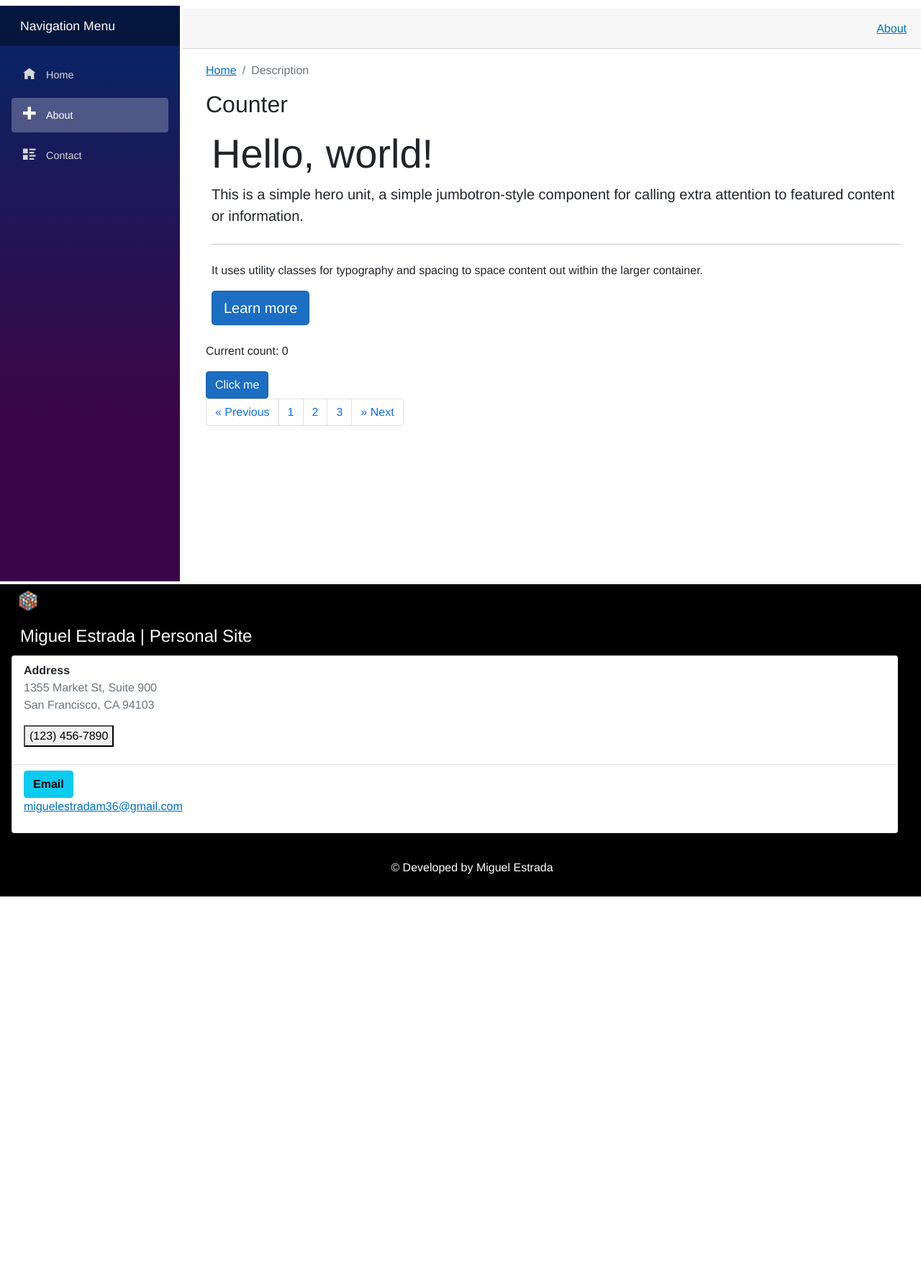
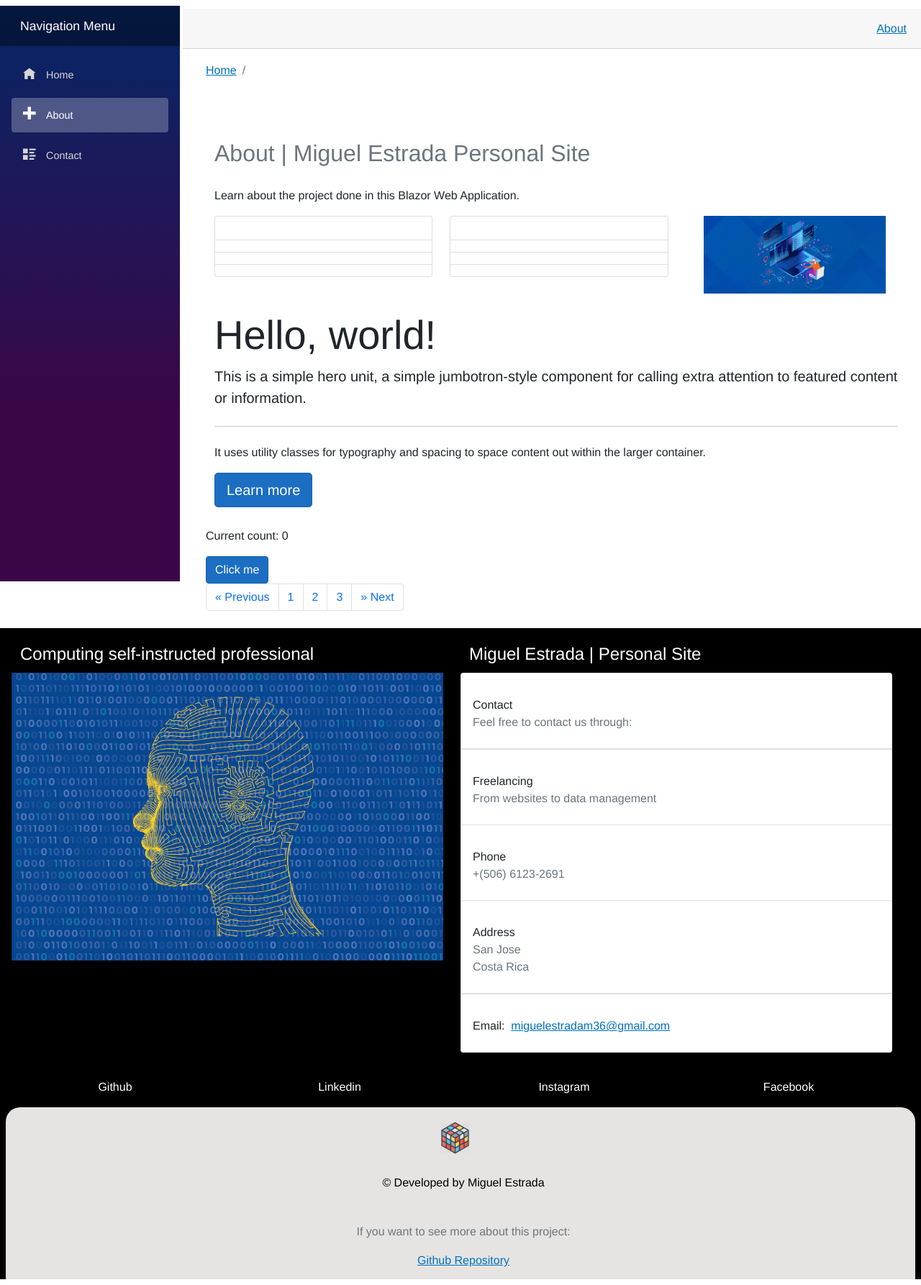
Before and after one commit to miguelestradam36/personal-site-razor, an ASP.NET Core app: page /about in a window 1280 px wide. Shown: the part 54-1840 px from the top of the page at 72% size. Before the commit the page ends 1304 px from the top, so only its background shows below. Run offline with ASP.NET Core 8, Linux system fonts and the light colour scheme; style sheets or scripts are compiled from the project's sources; some libraries are stand-ins or nearby versions.

Commit message:
Blazor project changes applied

```diff
--- a/Pages/About.razor
+++ b/Pages/About.razor
@@ -9,22 +9,64 @@
     <meta name="description" content="@description">
     <meta property="og:title" content="@title">
     <meta property="og:type" content="website">
-    <meta property="og:image" content="@img_path">
     <meta property="og:url" content="@url">
+    <meta name="twitter:url" content="@url">
     <link rel="canonical" href="@url" />
     <meta itemprop="name" content="@title">
     <meta itemprop="description" content="@description">
-    <meta itemprop="image" content="@img_path">
     <meta name="twitter:card" content="@description">
-    <meta name="twitter:url" content="@url">
     <meta name="twitter:title" content="@title">
     <meta name="twitter:description" content="@description">
-    <meta name="twitter:image" content="@img_path">
 </HeadContent>
 
-<h2>Counter</h2>
+<section id="title" class="col-12 p-2 m-1">
+    <div class="row">
+        <h1 class="text-info"><iconify-icon icon="bi:chat-square-dots"></iconify-icon>&nbsp; </h1>
+    </div>
+    <div class="row">
+        <h2 class="text-muted">@title</h2>
+    </div>
+</section>
+<section id="content" class="col-12 p-2 m-1">
+    <div class="row">
+        <p>Learn about the project done in this Blazor Web Application.</p>
+        <div class="col-md-4">
+            <div class="list-group">
+                <div class="list-group-item">
+                    <p class="text-"></p>
+                </div>
+                <div class="list-group-item">
+                </div>
+                <div class="list-group-item">
+                </div>
+                <div class="list-group-item">
+                </div>
+            </div>
+        </div>
+        <div class="col-md-4">
+            <div class="list-group">
+                <div class="list-group-item">
+                    <p class="text-"></p>
+                </div>
+                <div class="list-group-item">
+                </div>
+                <div class="list-group-item">
+                </div>
+                <div class="list-group-item">
+                </div>
+            </div>
+        </div>
+        <div class="col-md-4">
+            <div align="center">
+                <img src="img/image-2.webp" alt="" class="img-fluid col-10"/>
+            </div>
+        </div>
+    </div>
+</section>
+
 
 <section class="p-2">
+    <div class="row p-1">
         <div class="jumbotron">
             <h1 class="display-4">Hello, world!</h1>
             <p class="lead">This is a simple hero unit, a simple jumbotron-style component for calling extra attention to featured content or information.</p>
@@ -33,6 +75,7 @@
             <p class="lead">
                 <a class="btn btn-primary btn-lg" href="#" role="button">Learn more</a>
             </p>
+        </div>
     </div>
 </section>
 
@@ -71,8 +114,7 @@
     {
         currentCount++;
     }
-    public string description = "Description set by component";
-    public string title = "Title set by component";
-    public string img_path = "Title set by component";
-    public string url = "Title set by component";
+    public string description = "Learn about the development of this project and more on this site.";
+    public string title = "About | Miguel Estrada Personal Site";
+    public string url = "https://miguel-estrada.azurewebsites.net/about";
 }
--- /dev/null
+++ b/Pages/About.razor.css
@@ -0,0 +1,4 @@
+section {
+    padding-bottom: 20px;
+    padding-top: 10px;
+}
--- /dev/null
+++ b/Pages/Contact.razor.css
@@ -0,0 +1,9 @@
+h1{
+
+}
+h2{
+
+}
+h3{
+
+}
--- /dev/null
+++ b/Pages/Index.razor.css
@@ -0,0 +1,12 @@
+using Microsoft.AspNetCore.Mvc;
+
+namespace miguelestradam.Pages
+{
+    public class Index : Controller
+    {
+        public IActionResult Index()
+        {
+            return View();
+        }
+    }
+}
--- a/Pages/_Layout.cshtml
+++ b/Pages/_Layout.cshtml
@@ -12,9 +12,10 @@
     <link href="~/favicon.webp" rel="apple-touch-icon">
     <link rel="stylesheet" href="css/bootstrap/bootstrap.min.css" />
     <link href="~/css/site.css" rel="stylesheet" />
-    <link href="~/vendor/bootstrap-icons/bootstrap-icons.css" rel="stylesheet">
-    <link href="~/vendor/boxicons/css/boxicons.min.css" rel="stylesheet">
     <link href="miguelestradam.styles.css" rel="stylesheet" />
+    <meta property="og:image" content="~/favicon.webp">
+    <meta itemprop="image" content="~/favicon.webp">
+    <meta name="twitter:image" content="~/favicon.webp">
     <component type="typeof(HeadOutlet)" render-mode="ServerPrerendered" />
 </head>
 <body>
@@ -46,14 +47,17 @@
         <a class="dismiss">🗙</a>
     </div>
     <footer id="footer">
-        <section class="row col-12 m-1">
-            <div id="footer-content" class="row">
-                <div class="md-6">
-                    <div class="d-flex p-2">
-                        <img src="~/favicon.webp" width="30" height="30" class="d-inline-block align-top" alt="">
+        <div class="row m-1">
+            <section id="footer-content" class="row">
+                <div class="col-md-6">
+                    <div class="col-12">
+                        <h4 name="name" class="align-text-top m-1 p-2">
+                            Computing self-instructed professional
+                        </h4>
                     </div>
+                    <img src="~/img/image-1.png" class="img-fluid" alt="">
                 </div>
-                <div class="md-6">
+                <div class="col-md-6">
                     <div class="row">
                         <div class="col-12">
                             <h4 name="name" class="align-text-top m-1 p-2">
@@ -64,51 +68,92 @@
                     <div class="list-group">
                         <div class="list-group-item">
                             <address>
-                                <label name="name" class="">
-                                    <strong>Address</strong><br />
-                                </label>
+                                <iconify-icon icon="bi:calendar2-minus"></iconify-icon>
+                                <br/>
+                                <label name="freelance">Contact</label>
                                 <p class="text-muted">
-                                    1355 Market St, Suite 900<br />
-                                    San Francisco, CA 94103<br />
+                                    Feel free to contact us through: <a href="contact"><a/>
                                 </p>
-                                <button name="phone" class="">
-                                    <abbr title="phone"></abbr>(123) 456-7890
-                                </button>
                             </address>
                         </div>
                         <div class="list-group-item">
                             <address>
-                                <label name="email" class="btn btn-info">
-                                    <strong>Email</strong>
-                                </label>
-                                <br />
-                                <a href="mailto:miguelestradam36@gmail.com">miguelestradam36@gmail.com</a>
+                                <iconify-icon icon="bi:briefcase"></iconify-icon>
+                                <br/>
+                                <label name="freelance">Freelancing</label>
+                                <p class="text-muted">
+                                    From websites to data management
+                                </p>
+                            </address>
+                        </div>
+                        <div class="list-group-item">
+                            <address>
+                                <iconify-icon icon="bi:phone-vibrate"></iconify-icon>
+                                <br/>
+                                <label name="phone">Phone</label>
+                                <p class="text-muted">
+                                    +(506) 6123-2691
+                                </p>
+                            </address>
+                        </div>
+                        <div class="list-group-item">
+                            <address>
+                                <iconify-icon icon="bi:pin-map"></iconify-icon>
+                                <br/>
+                                <label name="address">Address</label>
+                                <p class="text-muted">
+                                    San Jose<br />
+                                    Costa Rica
+                                </p>
+                            </address>
+                        </div>
+                        <div class="list-group-item">
+                            <address>
+                                <iconify-icon icon="bi:newspaper"></iconify-icon>
+                                <br/>
+                                <label name="email">Email:</label>&nbsp; <a href="mailto:miguelestradam36@gmail.com">miguelestradam36@gmail.com</a>
                             </address>
                         </div>
                     </div>
                 </div>
             </div>
-            <div id="social" class="row">
-                <div class="col-3">
-                    <a href="" id="github"><i class="bx bx-github"></i></a>
+            <section id="social m-1 p-2">
+                <div class="row m-2">
+                    <div align="center" class="row col-12 p-2">
+                        <div align="center" class="col-md-3">
+                            <label name="github">Github</label>
+                            <a href="" id="github"><iconify-icon icon="bi:github"></iconify-icon></a>
+                        </div>
+                        <div align="center" class="col-md-3">
+                            <label name="linkedin">Linkedin</label>
+                            <a href="" id="linkedin"><iconify-icon icon="bi:linkedin"></iconify-icon></a>
+                        </div>
+                        <div align="center" class="col-md-3">
+                            <label name="instagram">Instagram</label>
+                            <a href="" id="instagram"><iconify-icon icon="bi:instagram"></iconify-icon></a>
+                        </div>
+                        <div align="center" class="col-md-3">
+                            <label name="facebook">Facebook</label>
+                            <a href="" id="facebook"><iconify-icon icon="bi:facebook"></iconify-icon></a>
+                        </div>
+                    </div>
                 </div>
-                <div class="col-3">
-                    <a href="" id="linkedin"><i class="bx bx-linkedin"></i></a>
+            </section>
+            <section id="credits" class="row m-2">
+                <div name="logo" class="text-align-center align-center" align="center">
+                    <a class="navbar-brand" href="">
+                        <img src="~/favicon.webp" width="45" height="45" class="d-inline-block align-top" alt="">
+                    </a>
                 </div>
-                <div class="col-3">
-                    <a href="" id="instagram"><i class="bx bx-instagram"></i></a>
+                <div class="col-12 m-1 text-center">
+                    <p class="p-1">© Developed by Miguel Estrada</p>
+                    <br/>
+                    <p class="text-muted">If you want to see more about this project: </p><a name="github-repo" href="https://github.com/miguelestradam36/personal-site">Github Repository</a>
                 </div>
-                <div class="col-3">
-                    <a href="" id="facebook"><i class="bx bx-facebook"></i></a>
-                </div>
-            </div>
-            <div id="credits" class="row m-2">
-                <div class="col-12 m-1 text-center">
-                    <p class="text-align">© Developed by Miguel Estrada</p>
-                </div>
-            </div>
+            </section>
         </section>
     </footer>
     <script src="_framework/blazor.server.js"></script>
+    <script src="https://code.iconify.design/iconify-icon/1.0.0/iconify-icon.min.js"></script>
 </body>
 </html>
--- a/Pages/_Layout.cshtml.css
+++ b/Pages/_Layout.cshtml.css
@@ -1,17 +1,36 @@
 #footer-content{
-
+    margin-bottom: 20px;
+    margin-top: 10px;
 }
+    #footer-content img {
+        padding:5%;
+    }
 #footer {
     background-color: #000000;
     color: #FFFFFF;
 }
 #social {
-    background:;
+    background: inherit;
+    color: #E5E4E2 !important;
+    border: 2px solid inherit;
+    border-radius: 20px 20px 0px 0px;
+    margin-top: 10px;
 }
 #credits {
-    background-color: inherit;
-
+    background-color: #E5E4E2 !important;
+    color: #000000;
+    border: 2px solid inherit;
+    border-radius: 20px 20px 0px 0px;
+    margin-top: 10px;
 }
+    #credits div {
+        margin-top: 10px;
+        padding: 10px;
+        text-align:center !important;
+    }
+        #credits div img {
+            text-align: center;
+        }
 #header{
 
 }
--- a/Shared/BreadCrumb.razor
+++ b/Shared/BreadCrumb.razor
@@ -1,10 +1,6 @@
 <nav aria-label="breadcrumb">
     <ol class="breadcrumb">
-        <li class="breadcrumb-item"><a href="#">Home</a></li>
-        <li class="breadcrumb-item active" aria-current="page">@current_page</li>
+        <li class="breadcrumb-item"><a href="/">Home</a></li>
+        <li class="breadcrumb-item active" aria-current="page"></li>
     </ol>
 </nav>
-
-@code {
-    public string current_page = "Description";
-}
```
Also changed, not shown: Pages/Contact.razor (+16 -12 lines), Pages/Index.razor (+14 -10 lines), wwwroot/img/image-1.png (renamed from wwwroot/img/coding-language-blog.png), wwwroot/img/image-2.webp (renamed from wwwroot/img/coding-vs-programming-2.webp), wwwroot/img/image-3.png (renamed from wwwroot/img/logo-vertical-large.png), wwwroot/img/image-4.jpg (renamed from wwwroot/img/landing-big_2x.jpg), wwwroot/img/image-5.jpg (renamed from wwwroot/img/Well-paying-Tech-Jobs.jpg). Lines whose indentation alone changed are shown as unchanged.
